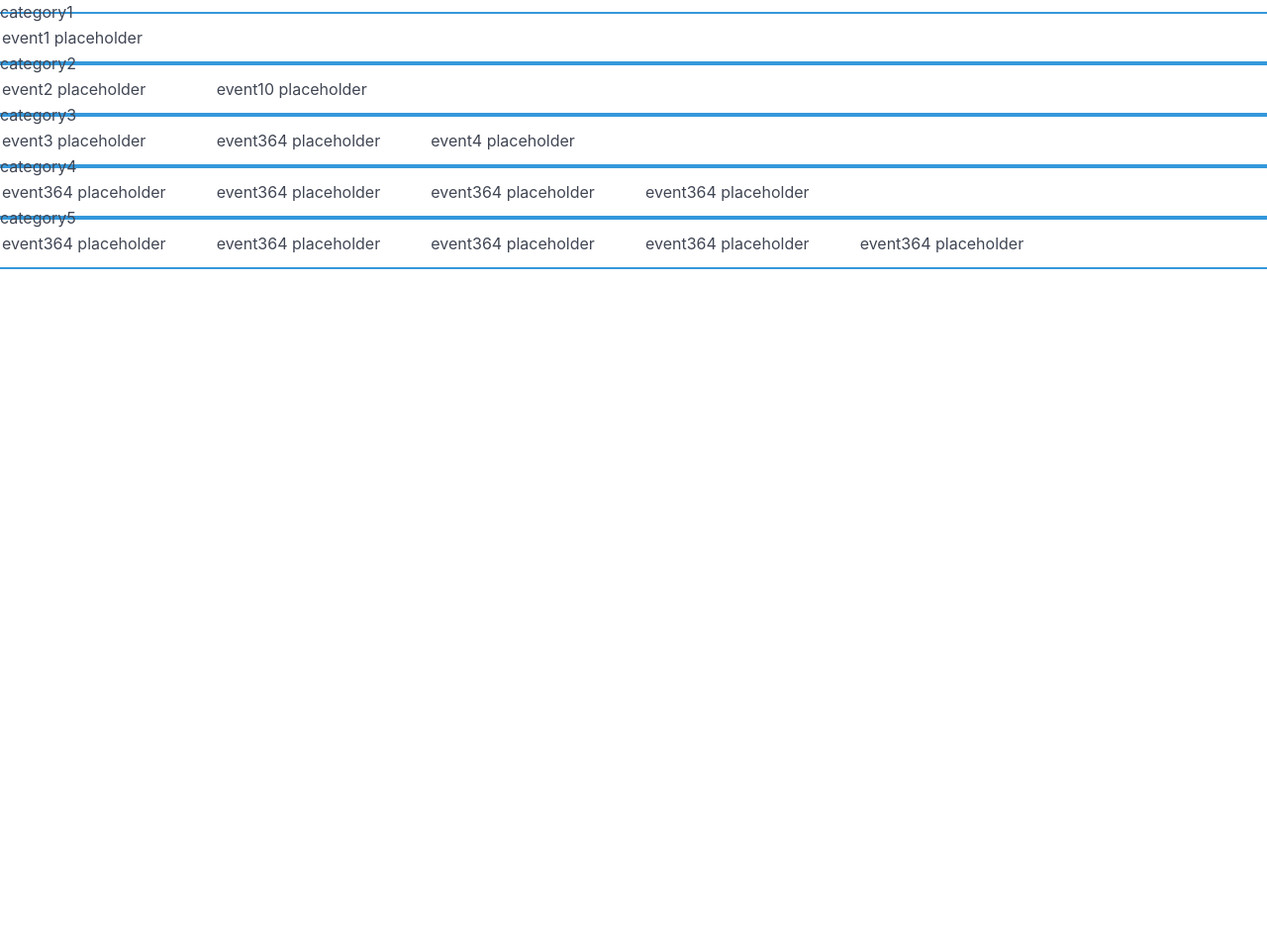
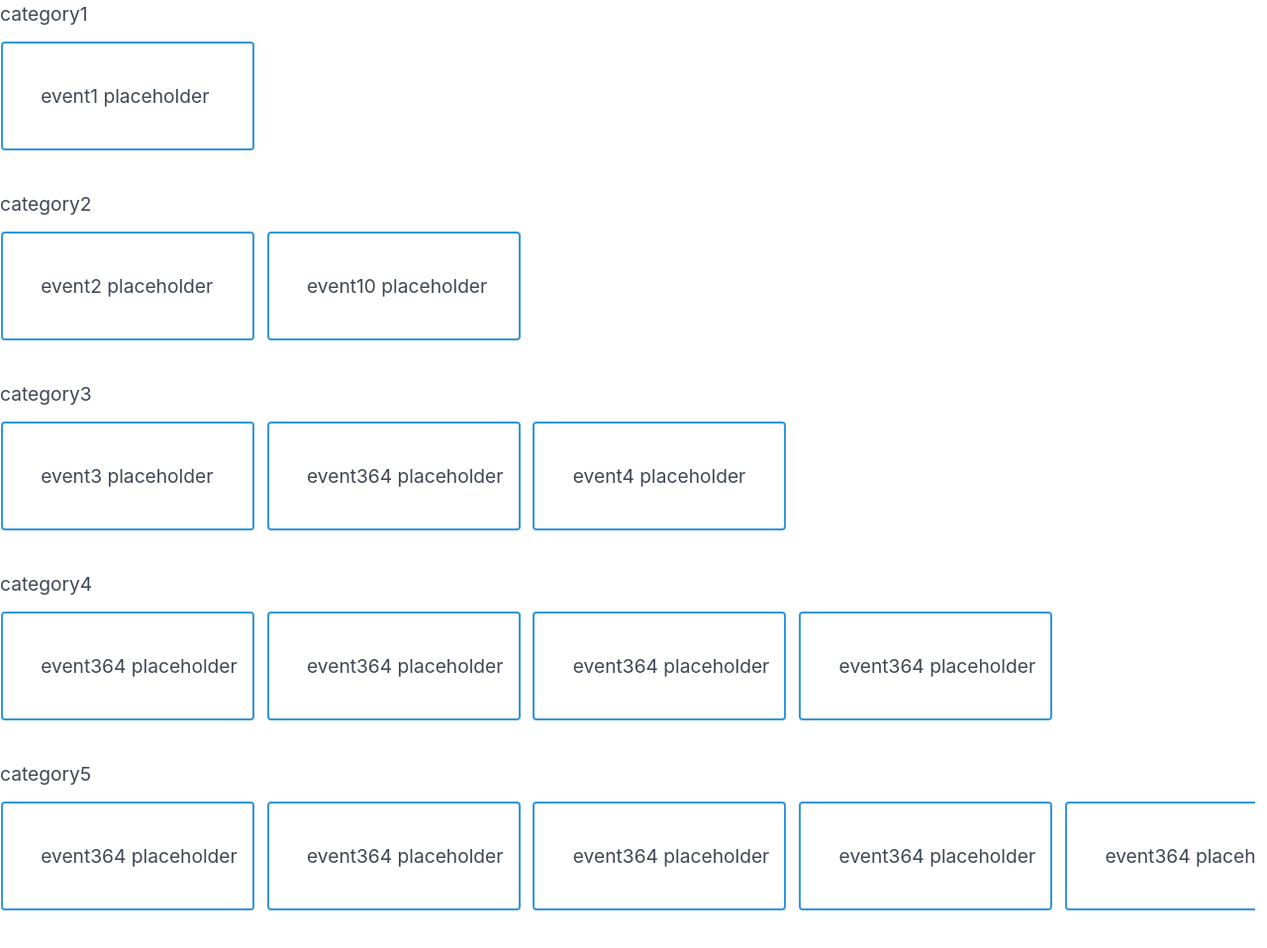
Before and after one commit to sarhecker/event-tbd, a plain HTML site: page team/pages/event/index.html in a window 1280 px wide. Shown: the whole page at 99% size. Before the commit the page ends 812 px from the top, so only its background shows below. Drawn offline with nearby package versions, Linux system fonts and the light colour scheme.

Commit message:
finished eventlist feature implementation
havent added the event details in the event box and the button to bring to the event page and a hover down button yet

```diff
--- a/team/pages/event/event.css
+++ b/team/pages/event/event.css
@@ -1,6 +1,26 @@
 @import "https://cdn.jsdelivr.net/npm/bulma@1.0.2/css/bulma.min.css";
 
-.columns{
-    border: 2px solid #3498db; /* Adjust color and thickness as needed */
-    border-radius: 4px; /* Optional: adds rounded corners */
+.category{
+    font-size: 1.5vw; /* font size relative to view-width*/
+    height: 15vw;
 }
+
+.column{
+    flex-grow:21;
+
+    padding: 3vw;
+    margin-top: 2%;
+    margin-left: 1%;
+    margin-bottom: 3%;
+    border: 2px solid #3498db;
+    border-radius: 4px;
+    font-size: 1.5vw; /* font size relative to view-width*/
+}
+
+.scrollable_column {
+    overflow-x: auto;
+    white-space: nowrap;
+    max-width: 100%;
+    scrollbar-width: none;
+    scroll-behavior: smooth;
+}
--- a/team/pages/event/event.js
+++ b/team/pages/event/event.js
@@ -1,6 +1,8 @@
 //these are placeholders in place of the database, when we have the actual database setup, we can remove this
 const category = ['category1', 'category2', 'category3', 'category4', 'category5'];
 import data from './event.json' with { type: "json" };
+const startTime = performance.now();
+
 
 const eventWrapper = document.getElementById('eventlist_wrapper');
 
@@ -11,26 +13,53 @@ category.forEach((e) => {
 
     // make the div for the category
     const cat = document.createElement('div');
-    cat.className = `${e}`;
+    cat.className = `category`;
     const catText = document.createTextNode(e)
     cat.appendChild(catText);
 
-    const column = document.createElement('div');
-    column.className = 'columns'
+    const column = document.createElement('scroll');
+    column.className = 'category_scroll'
+    column.setAttribute("id", "category_scroll");
+
+    const columnscroll = document.createElement('div');
+    columnscroll.className = 'columns scrollable_column';
+
     // append the events to their corresponding category
     events.forEach((i) => {
         if(i.category === e){
             const newevent = document.createElement('div');
-            newevent.className = 'column is-2 bordered-column';
+            newevent.className = 'column is-one-fifth bordered-column ';
             const eventName = document.createTextNode(i.name);
             newevent.appendChild(eventName);
 
-            column.appendChild(newevent);
+            columnscroll.appendChild(newevent);
         }
     })
 
+    column.appendChild(columnscroll);
     cat.appendChild(column);
+    eventWrapper.appendChild(cat);
+})
 
-    eventWrapper.appendChild(cat);
+// scroll horizonaly for the scrollable column
+document.querySelectorAll('.scrollable_column').forEach((scrollContainer) => {
+    scrollContainer.addEventListener('wheel', (event) => {
+        event.preventDefault(); //prevents scrolling vertically
+        scrollContainer.scrollBy({
+            left: event.deltaY * 4,      // Adjust the multiplier to control scroll speed
+            behavior: 'smooth'           // Enables smooth scrolling
+        });
+    });
+});
 
-})
+
+
+
+
+
+
+
+//to calculate the time it takes for this script to run
+const endTime = performance.now();
+const timeDiff = endTime - startTime;
+console.log(`Time taken: ${timeDiff} ms`);
--- a/team/pages/event/event.json
+++ b/team/pages/event/event.json
@@ -140,7 +140,76 @@
             "image": "image placeholder",
             "category": "category5"
         },
-
+        {
+            "eventid": "event364",
+            "name": "event364 placeholder",
+            "description": "description3 placeholder",
+            "date": "10/10/24",
+            "time": "11:30pm",
+            "rating": 5,
+            "image": "image placeholder",
+            "category": "category5"
+        },
+        {
+            "eventid": "event364",
+            "name": "event364 placeholder",
+            "description": "description3 placeholder",
+            "date": "10/10/24",
+            "time": "11:30pm",
+            "rating": 5,
+            "image": "image placeholder",
+            "category": "category5"
+        },
+        {
+            "eventid": "event364",
+            "name": "event364 placeholder",
+            "description": "description3 placeholder",
+            "date": "10/10/24",
+            "time": "11:30pm",
+            "rating": 5,
+            "image": "image placeholder",
+            "category": "category5"
+        },
+        {
+            "eventid": "event364",
+            "name": "event364 placeholder",
+            "description": "description3 placeholder",
+            "date": "10/10/24",
+            "time": "11:30pm",
+            "rating": 5,
+            "image": "image placeholder",
+            "category": "category5"
+        },
+        {
+            "eventid": "event364",
+            "name": "event364 placeholder",
+            "description": "description3 placeholder",
+            "date": "10/10/24",
+            "time": "11:30pm",
+            "rating": 5,
+            "image": "image placeholder",
+            "category": "category5"
+        },
+        {
+            "eventid": "event364",
+            "name": "event364 placeholder",
+            "description": "description3 placeholder",
+            "date": "10/10/24",
+            "time": "11:30pm",
+            "rating": 5,
+            "image": "image placeholder",
+            "category": "category5"
+        },
+        {
+            "eventid": "event32364",
+            "name": "event364 placeholder",
+            "description": "description3 placeholder",
+            "date": "10/10/24",
+            "time": "11:30pm",
+            "rating": 5,
+            "image": "image placeholder",
+            "category": "category5"
+        },
         {
             "eventid": "event4",
             "name": "event4 placeholder",
```
